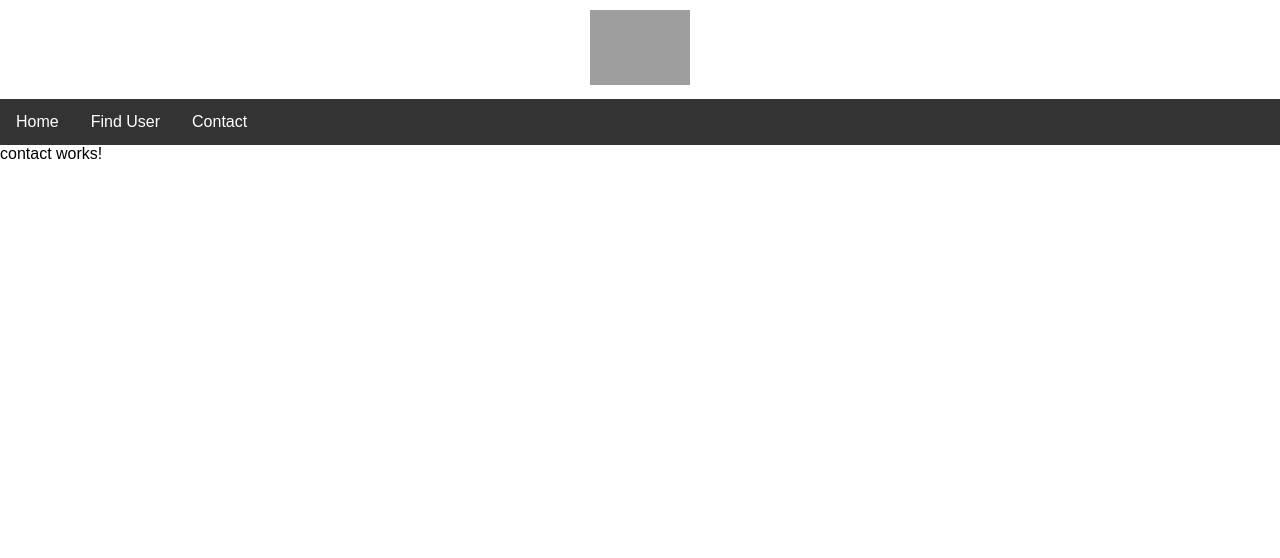
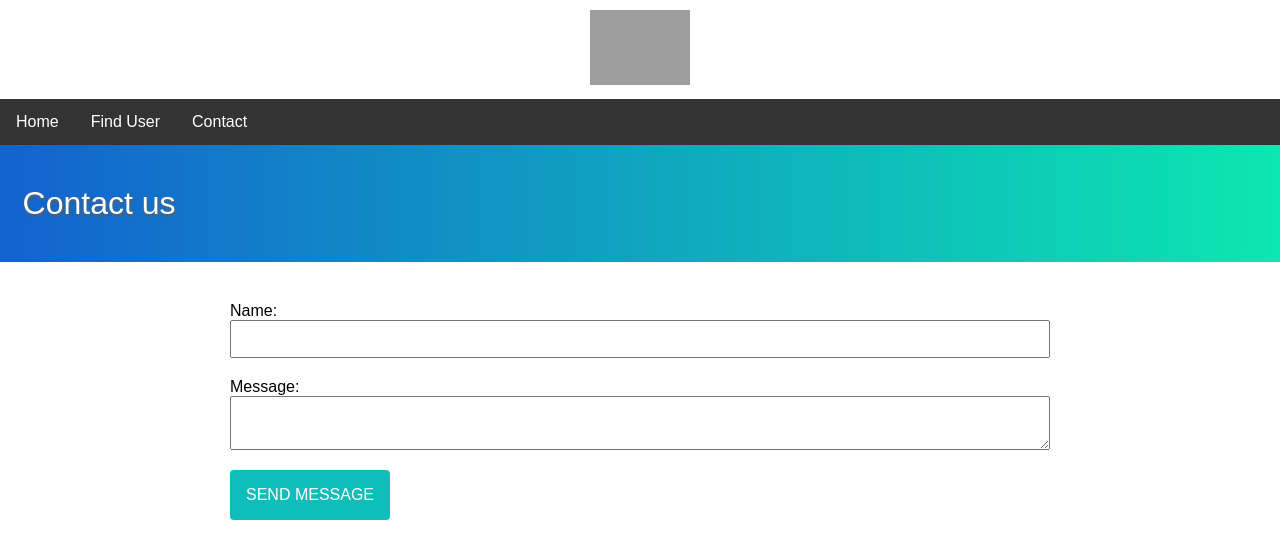
Before and after one commit to leoneloliver/search-ng, an Angular app: page /contact in a window 1280 px wide. Shown: the top 558 px of the page. Built offline with nearby package versions, Linux system fonts and the light colour scheme; grey boxes are pictures that could not be loaded.

Commit message:
form deploy

```diff
--- a/src/app/app.module.ts
+++ b/src/app/app.module.ts
@@ -1,6 +1,7 @@
 import { BrowserModule } from '@angular/platform-browser';
 import { NgModule } from '@angular/core';
 import { FormsModule } from '@angular/forms';
+import { ReactiveFormsModule } from '@angular/forms';
 
 import { HttpClientModule } from '@angular/common/http';
 
@@ -25,7 +26,8 @@ import { HomeComponent } from './home/home.component';
     BrowserModule,
     AppRoutingModule,
     FormsModule,
-    HttpClientModule
+    HttpClientModule,
+    ReactiveFormsModule
   ],
   providers: [],
   bootstrap: [AppComponent]
--- a/src/app/contact/contact.component.css
+++ b/src/app/contact/contact.component.css
@@ -0,0 +1,72 @@
+.panel{
+  background-image: -webkit-linear-gradient(right,#0ce7b0,#1362cf);
+/*   background-image: linear-gradient(270deg,#3cc1c7 0,#3e7df3); */
+  background-image: linear-gradient(270deg,#0ce7b0 0,#1362cf);
+  color: #fff;
+  text-shadow: 1px 2px 3px #5d5d5d;
+  padding: 40px 10px;
+
+}
+.title-container{
+  max-width: 98%;
+  margin: 0 auto;
+}
+
+.form-content{
+  max-width: 900px;
+  margin: 0 auto;
+  padding: 40px;
+}
+
+h1{
+  font-size: 2em
+}
+
+label {
+  display: block;
+}
+label input, label textarea {
+
+  display: block;
+  width: 100%;
+  margin-bottom: 20px;
+  padding: 0.5em;
+}
+label .error {
+      margin-top: -29px;
+    background: #ff6203;
+    padding: 0.5em;
+    display: inline-block;
+    font-size: 0.9em;
+    margin-bottom: 20px;
+    color: #fff;
+    width: 100%;
+}
+
+.cta {
+  background: #0fbeba;
+  border: none;
+  color: white;
+  text-transform: uppercase;
+  border-radius: 4px;
+  padding: 1em;
+  cursor: pointer;
+}
+
+.results {
+  margin-top: 50px;
+}
+.results strong {
+  display: block;
+}
+.results span {
+  margin-bottom: 20px;
+  display: block;
+}
+h5 {
+    padding: 20px;
+    background: #0fbeba;
+    margin-bottom: 30px;
+    color: #fff;
+    font-size: 1.2em;
+}
--- a/src/app/contact/contact.component.html
+++ b/src/app/contact/contact.component.html
@@ -1,3 +1,44 @@
-<p>
-  contact works!
-</p>
+
+<div class="panel">
+  <div class="title-container">
+    <h1>Contact us</h1>
+  </div>
+
+</div>
+
+
+<div class="form-content">
+
+	<form [formGroup]="messageForm" (ngSubmit)="onSubmit()">
+
+    <h5 *ngIf="success">Your form is valid!</h5>
+
+    <label>
+      Name:
+      <input type="text" formControlName="name">
+      <div *ngIf="submitted && messageForm.controls.name.errors" class="error">
+        <div *ngIf="messageForm.controls.name.errors.required">Your name is required</div>
+      </div>
+    </label>
+
+    <label>
+      Message:
+      <textarea formControlName="message"></textarea>
+      <div *ngIf="submitted && messageForm.controls.message.errors" class="error">
+        <div *ngIf="messageForm.controls.message.errors.required">A message is required</div>
+      </div>
+    </label>
+
+    <input type="submit" value="Send message" class="cta">
+
+  </form>
+
+  <div *ngIf="submitted" class="results">
+    <strong>Name:</strong>
+    <span>{{ messageForm.controls.name.value }}</span>
+
+    <strong>Message:</strong>
+    <span>{{ messageForm.controls.message.value }}</span>
+  </div>
+
+</div>
--- a/src/app/contact/contact.component.ts
+++ b/src/app/contact/contact.component.ts
@@ -1,4 +1,7 @@
 import { Component, OnInit } from '@angular/core';
+import { FormBuilder, FormGroup, Validators } from '@angular/forms';
+
+
 
 @Component({
   selector: 'app-contact',
@@ -7,9 +10,27 @@ import { Component, OnInit } from '@angular/core';
 })
 export class ContactComponent implements OnInit {
 
-  constructor() { }
+  messageForm: FormGroup;
+  submitted = false;
+  success = false;
+
+  constructor(private formBuilder: FormBuilder) { }
 
   ngOnInit() {
+    this.messageForm = this.formBuilder.group({
+      name: ['', Validators.required],
+      message: ['', Validators.required]
+    });
   }
 
+  onSubmit() {
+    this.submitted = true;
+
+    if (this.messageForm.invalid) {
+        return;
+    }
+
+    this.success = true;
 }
+
+}
```
